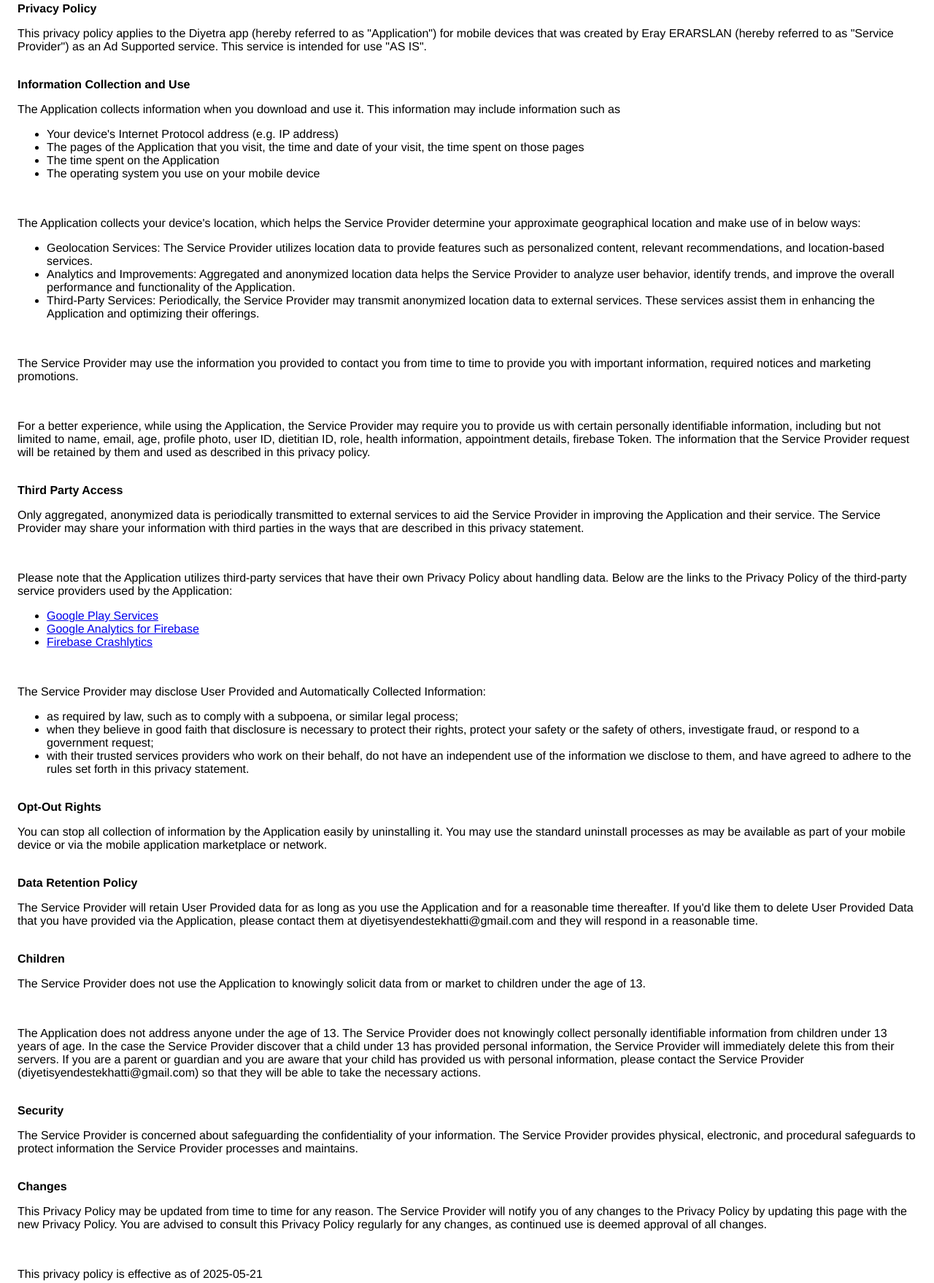
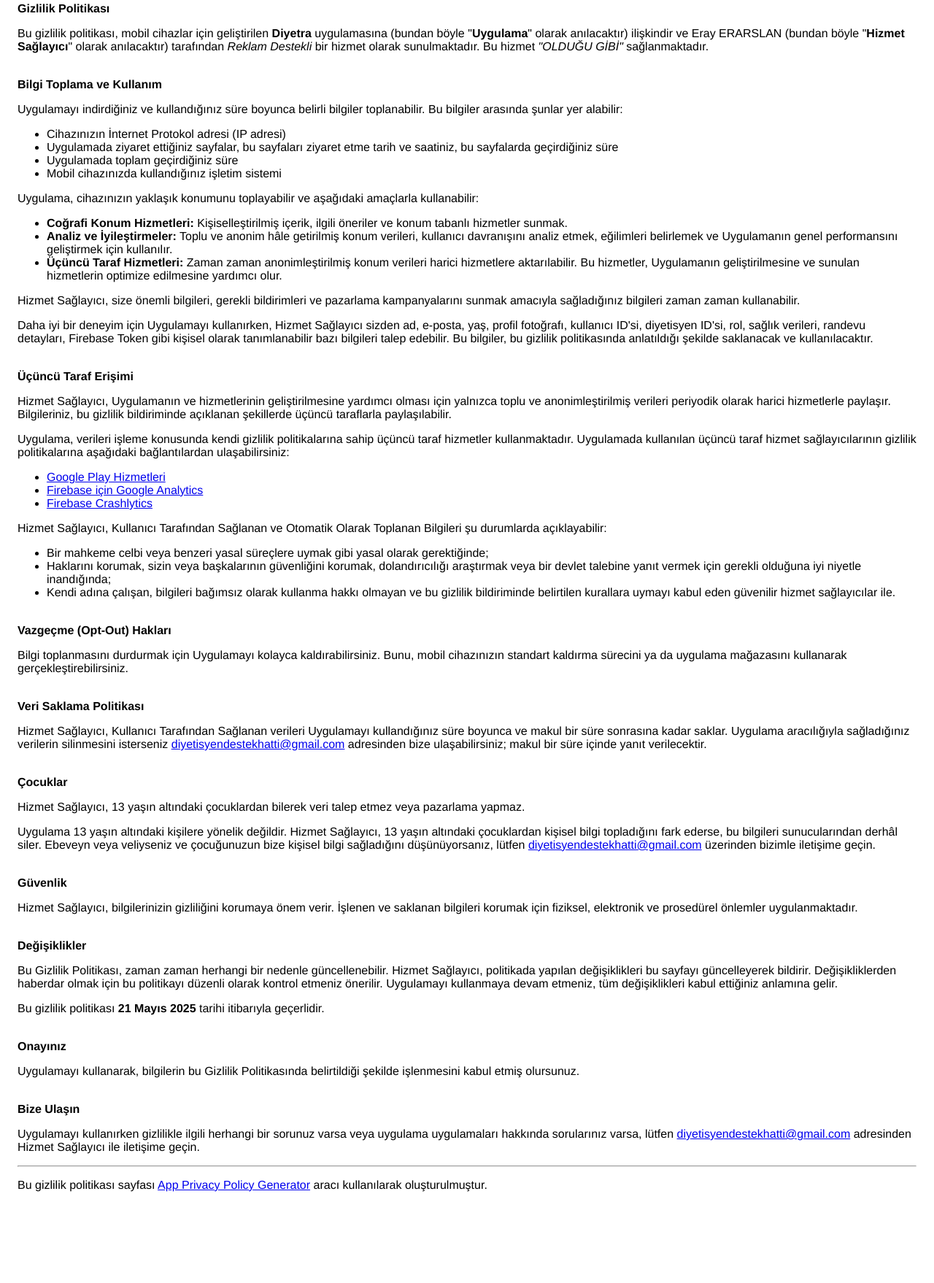
Before and after one commit to erayerarslan/erayerarslan.github.io, a plain HTML site: page index.html in a window 1280 px wide. Shown: the part 21-1779 px from the top of the page at 73% size. After the commit the page ends 1694 px from the top, so only its background shows below. Drawn offline with Linux system fonts and the light colour scheme.

Commit message:
Initial commit

```diff
--- a/index.html
+++ b/index.html
@@ -1,10 +1,9 @@
 <!DOCTYPE html>
-<html>
-
+<html lang="tr">
 <head>
     <meta charset='utf-8'>
     <meta name='viewport' content='width=device-width'>
-    <title>Privacy Policy</title>
+    <title>Gizlilik Politikası</title>
     <style>
         body {
             font-family: 'Helvetica Neue', Helvetica, Arial, sans-serif;
@@ -12,106 +11,72 @@
         }
     </style>
 </head>
+<body>
+    <strong>Gizlilik Politikası</strong>
+    <p>Bu gizlilik politikası, mobil cihazlar için geliştirilen <strong>Diyetra</strong> uygulamasına (bundan böyle "<strong>Uygulama</strong>" olarak anılacaktır) ilişkindir ve Eray ERARSLAN (bundan böyle "<strong>Hizmet Sağlayıcı</strong>" olarak anılacaktır) tarafından <em>Reklam Destekli</em> bir hizmet olarak sunulmaktadır. Bu hizmet <em>"OLDUĞU GİBİ"</em> sağlanmaktadır.</p>
 
-<body>
-    <strong>Privacy Policy</strong>
-    <p>This privacy policy applies to the Diyetra app (hereby referred to as "Application") for mobile devices that was
-        created by Eray ERARSLAN (hereby referred to as "Service Provider") as an Ad Supported service. This service is
-        intended for use "AS IS".</p><br><strong>Information Collection and Use</strong>
-    <p>The Application collects information when you download and use it. This information may include information such
-        as </p>
+    <br><strong>Bilgi Toplama ve Kullanım</strong>
+    <p>Uygulamayı indirdiğiniz ve kullandığınız süre boyunca belirli bilgiler toplanabilir. Bu bilgiler arasında şunlar yer alabilir:</p>
     <ul>
-        <li>Your device's Internet Protocol address (e.g. IP address)</li>
-        <li>The pages of the Application that you visit, the time and date of your visit, the time spent on those pages
-        </li>
-        <li>The time spent on the Application</li>
-        <li>The operating system you use on your mobile device</li>
+        <li>Cihazınızın İnternet Protokol adresi (IP adresi)</li>
+        <li>Uygulamada ziyaret ettiğiniz sayfalar, bu sayfaları ziyaret etme tarih ve saatiniz, bu sayfalarda geçirdiğiniz süre</li>
+        <li>Uygulamada toplam geçirdiğiniz süre</li>
+        <li>Mobil cihazınızda kullandığınız işletim sistemi</li>
     </ul>
-    <p></p><br>
-    <p style="display: none;">The Application does not gather precise information about the location of your mobile
-        device.</p>
-    <div style="">
-        <p>The Application collects your device's location, which helps the Service Provider determine your approximate
-            geographical location and make use of in below ways:</p>
-        <ul>
-            <li>Geolocation Services: The Service Provider utilizes location data to provide features such as
-                personalized content, relevant recommendations, and location-based services.</li>
-            <li>Analytics and Improvements: Aggregated and anonymized location data helps the Service Provider to
-                analyze user behavior, identify trends, and improve the overall performance and functionality of the
-                Application.</li>
-            <li>Third-Party Services: Periodically, the Service Provider may transmit anonymized location data to
-                external services. These services assist them in enhancing the Application and optimizing their
-                offerings.</li>
-        </ul>
-    </div><br>
-    <p>The Service Provider may use the information you provided to contact you from time to time to provide you with
-        important information, required notices and marketing promotions.</p><br>
-    <p>For a better experience, while using the Application, the Service Provider may require you to provide us with
-        certain personally identifiable information, including but not limited to name, email, age, profile photo, user
-        ID, dietitian ID, role, health information, appointment details, firebase Token. The information that the
-        Service Provider request will be retained by them and used as described in this privacy policy.</p>
-    <br><strong>Third Party Access</strong>
-    <p>Only aggregated, anonymized data is periodically transmitted to external services to aid the Service Provider in
-        improving the Application and their service. The Service Provider may share your information with third parties
-        in the ways that are described in this privacy statement.</p>
-    <div><br>
-        <p>Please note that the Application utilizes third-party services that have their own Privacy Policy about
-            handling data. Below are the links to the Privacy Policy of the third-party service providers used by the
-            Application:</p>
-        <ul>
-            <li><a href="https://www.google.com/policies/privacy/" target="_blank" rel="noopener noreferrer">Google Play
-                    Services</a></li><!---->
-            <li><a href="https://firebase.google.com/support/privacy" target="_blank" rel="noopener noreferrer">Google
-                    Analytics for Firebase</a></li>
-            <li><a href="https://firebase.google.com/support/privacy/" target="_blank"
-                    rel="noopener noreferrer">Firebase Crashlytics</a></li>
-            <!----><!----><!----><!----><!----><!----><!----><!----><!----><!----><!----><!----><!----><!----><!----><!----><!----><!----><!----><!----><!----><!----><!----><!----><!----><!----><!----><!---->
-        </ul>
-    </div><br>
-    <p>The Service Provider may disclose User Provided and Automatically Collected Information:</p>
+
+    <p>Uygulama, cihazınızın yaklaşık konumunu toplayabilir ve aşağıdaki amaçlarla kullanabilir:</p>
     <ul>
-        <li>as required by law, such as to comply with a subpoena, or similar legal process;</li>
-        <li>when they believe in good faith that disclosure is necessary to protect their rights, protect your safety or
-            the safety of others, investigate fraud, or respond to a government request;</li>
-        <li>with their trusted services providers who work on their behalf, do not have an independent use of the
-            information we disclose to them, and have agreed to adhere to the rules set forth in this privacy statement.
-        </li>
+        <li><strong>Coğrafi Konum Hizmetleri:</strong> Kişiselleştirilmiş içerik, ilgili öneriler ve konum tabanlı hizmetler sunmak.</li>
+        <li><strong>Analiz ve İyileştirmeler:</strong> Toplu ve anonim hâle getirilmiş konum verileri, kullanıcı davranışını analiz etmek, eğilimleri belirlemek ve Uygulamanın genel performansını geliştirmek için kullanılır.</li>
+        <li><strong>Üçüncü Taraf Hizmetleri:</strong> Zaman zaman anonimleştirilmiş konum verileri harici hizmetlere aktarılabilir. Bu hizmetler, Uygulamanın geliştirilmesine ve sunulan hizmetlerin optimize edilmesine yardımcı olur.</li>
     </ul>
-    <p></p><br><strong>Opt-Out Rights</strong>
-    <p>You can stop all collection of information by the Application easily by uninstalling it. You may use the standard
-        uninstall processes as may be available as part of your mobile device or via the mobile application marketplace
-        or network.</p><br><strong>Data Retention Policy</strong>
-    <p>The Service Provider will retain User Provided data for as long as you use the Application and for a reasonable
-        time thereafter. If you'd like them to delete User Provided Data that you have provided via the Application,
-        please contact them at diyetisyendestekhatti@gmail.com and they will respond in a reasonable time.</p>
-    <br><strong>Children</strong>
-    <p>The Service Provider does not use the Application to knowingly solicit data from or market to children under the
-        age of 13.</p>
-    <div><br>
-        <p>The Application does not address anyone under the age of 13.
-            The Service Provider does not knowingly collect personally
-            identifiable information from children under 13 years of age. In the case
-            the Service Provider discover that a child under 13 has provided
-            personal information, the Service Provider will immediately
-            delete this from their servers. If you are a parent or guardian
-            and you are aware that your child has provided us with
-            personal information, please contact the Service Provider (diyetisyendestekhatti@gmail.com) so that
-            they will be able to take the necessary actions.</p>
-    </div><!----><br><strong>Security</strong>
-    <p>The Service Provider is concerned about safeguarding the confidentiality of your information. The Service
-        Provider provides physical, electronic, and procedural safeguards to protect information the Service Provider
-        processes and maintains.</p><br><strong>Changes</strong>
-    <p>This Privacy Policy may be updated from time to time for any reason. The Service Provider will notify you of any
-        changes to the Privacy Policy by updating this page with the new Privacy Policy. You are advised to consult this
-        Privacy Policy regularly for any changes, as continued use is deemed approval of all changes.</p><br>
-    <p>This privacy policy is effective as of 2025-05-21</p><br><strong>Your Consent</strong>
-    <p>By using the Application, you are consenting to the processing of your information as set forth in this Privacy
-        Policy now and as amended by us.</p><br><strong>Contact Us</strong>
-    <p>If you have any questions regarding privacy while using the Application, or have questions about the practices,
-        please contact the Service Provider via email at diyetisyendestekhatti@gmail.com.</p>
+
+    <p>Hizmet Sağlayıcı, size önemli bilgileri, gerekli bildirimleri ve pazarlama kampanyalarını sunmak amacıyla sağladığınız bilgileri zaman zaman kullanabilir.</p>
+
+    <p>Daha iyi bir deneyim için Uygulamayı kullanırken, Hizmet Sağlayıcı sizden ad, e‑posta, yaş, profil fotoğrafı, kullanıcı ID'si, diyetisyen ID'si, rol, sağlık verileri, randevu detayları, Firebase Token gibi kişisel olarak tanımlanabilir bazı bilgileri talep edebilir. Bu bilgiler, bu gizlilik politikasında anlatıldığı şekilde saklanacak ve kullanılacaktır.</p>
+
+    <br><strong>Üçüncü Taraf Erişimi</strong>
+    <p>Hizmet Sağlayıcı, Uygulamanın ve hizmetlerinin geliştirilmesine yardımcı olması için yalnızca toplu ve anonimleştirilmiş verileri periyodik olarak harici hizmetlerle paylaşır. Bilgileriniz, bu gizlilik bildiriminde açıklanan şekillerde üçüncü taraflarla paylaşılabilir.</p>
+
+    <p>Uygulama, verileri işleme konusunda kendi gizlilik politikalarına sahip üçüncü taraf hizmetler kullanmaktadır. Uygulamada kullanılan üçüncü taraf hizmet sağlayıcılarının gizlilik politikalarına aşağıdaki bağlantılardan ulaşabilirsiniz:</p>
+    <ul>
+        <li><a href="https://www.google.com/policies/privacy/" target="_blank" rel="noopener noreferrer">Google Play Hizmetleri</a></li>
+        <li><a href="https://firebase.google.com/support/privacy" target="_blank" rel="noopener noreferrer">Firebase için Google Analytics</a></li>
+        <li><a href="https://firebase.google.com/support/privacy/" target="_blank" rel="noopener noreferrer">Firebase Crashlytics</a></li>
+    </ul>
+
+    <p>Hizmet Sağlayıcı, Kullanıcı Tarafından Sağlanan ve Otomatik Olarak Toplanan Bilgileri şu durumlarda açıklayabilir:</p>
+    <ul>
+        <li>Bir mahkeme celbi veya benzeri yasal süreçlere uymak gibi yasal olarak gerektiğinde;</li>
+        <li>Haklarını korumak, sizin veya başkalarının güvenliğini korumak, dolandırıcılığı araştırmak veya bir devlet talebine yanıt vermek için gerekli olduğuna iyi niyetle inandığında;</li>
+        <li>Kendi adına çalışan, bilgileri bağımsız olarak kullanma hakkı olmayan ve bu gizlilik bildiriminde belirtilen kurallara uymayı kabul eden güvenilir hizmet sağlayıcılar ile.</li>
+    </ul>
+
+    <br><strong>Vazgeçme (Opt‑Out) Hakları</strong>
+    <p>Bilgi toplanmasını durdurmak için Uygulamayı kolayca kaldırabilirsiniz. Bunu, mobil cihazınızın standart kaldırma sürecini ya da uygulama mağazasını kullanarak gerçekleştirebilirsiniz.</p>
+
+    <br><strong>Veri Saklama Politikası</strong>
+    <p>Hizmet Sağlayıcı, Kullanıcı Tarafından Sağlanan verileri Uygulamayı kullandığınız süre boyunca ve makul bir süre sonrasına kadar saklar. Uygulama aracılığıyla sağladığınız verilerin silinmesini isterseniz <a href="mailto:diyetisyendestekhatti@gmail.com">diyetisyendestekhatti@gmail.com</a> adresinden bize ulaşabilirsiniz; makul bir süre içinde yanıt verilecektir.</p>
+
+    <br><strong>Çocuklar</strong>
+    <p>Hizmet Sağlayıcı, 13 yaşın altındaki çocuklardan bilerek veri talep etmez veya pazarlama yapmaz.</p>
+    <p>Uygulama 13 yaşın altındaki kişilere yönelik değildir. Hizmet Sağlayıcı, 13 yaşın altındaki çocuklardan kişisel bilgi topladığını fark ederse, bu bilgileri sunucularından derhâl siler. Ebeveyn veya veliyseniz ve çocuğunuzun bize kişisel bilgi sağladığını düşünüyorsanız, lütfen <a href="mailto:diyetisyendestekhatti@gmail.com">diyetisyendestekhatti@gmail.com</a> üzerinden bizimle iletişime geçin.</p>
+
+    <br><strong>Güvenlik</strong>
+    <p>Hizmet Sağlayıcı, bilgilerinizin gizliliğini korumaya önem verir. İşlenen ve saklanan bilgileri korumak için fiziksel, elektronik ve prosedürel önlemler uygulanmaktadır.</p>
+
+    <br><strong>Değişiklikler</strong>
+    <p>Bu Gizlilik Politikası, zaman zaman herhangi bir nedenle güncellenebilir. Hizmet Sağlayıcı, politikada yapılan değişiklikleri bu sayfayı güncelleyerek bildirir. Değişikliklerden haberdar olmak için bu politikayı düzenli olarak kontrol etmeniz önerilir. Uygulamayı kullanmaya devam etmeniz, tüm değişiklikleri kabul ettiğiniz anlamına gelir.</p>
+
+    <p>Bu gizlilik politikası <strong>21 Mayıs 2025</strong> tarihi itibarıyla geçerlidir.</p>
+
+    <br><strong>Onayınız</strong>
+    <p>Uygulamayı kullanarak, bilgilerin bu Gizlilik Politikasında belirtildiği şekilde işlenmesini kabul etmiş olursunuz.</p>
+
+    <br><strong>Bize Ulaşın</strong>
+    <p>Uygulamayı kullanırken gizlilikle ilgili herhangi bir sorunuz varsa veya uygulama uygulamaları hakkında sorularınız varsa, lütfen <a href="mailto:diyetisyendestekhatti@gmail.com">diyetisyendestekhatti@gmail.com</a> adresinden Hizmet Sağlayıcı ile iletişime geçin.</p>
+
     <hr>
-    <p>This privacy policy page was generated by <a href="https://app-privacy-policy-generator.nisrulz.com/"
-            target="_blank" rel="noopener noreferrer">App Privacy Policy Generator</a></p>
+    <p>Bu gizlilik politikası sayfası <a href="https://app-privacy-policy-generator.nisrulz.com/" target="_blank" rel="noopener noreferrer">App Privacy Policy Generator</a> aracı kullanılarak oluşturulmuştur.</p>
 </body>
-
 </html>
```
